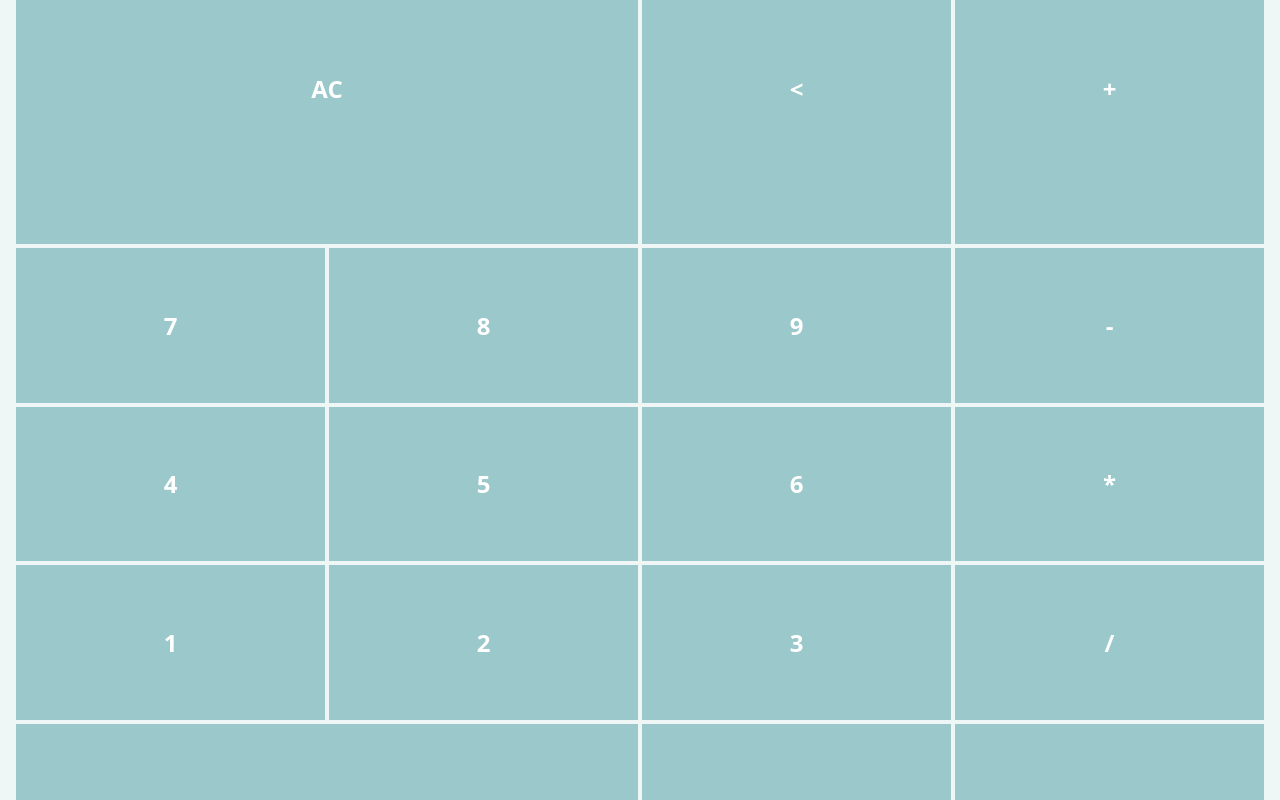
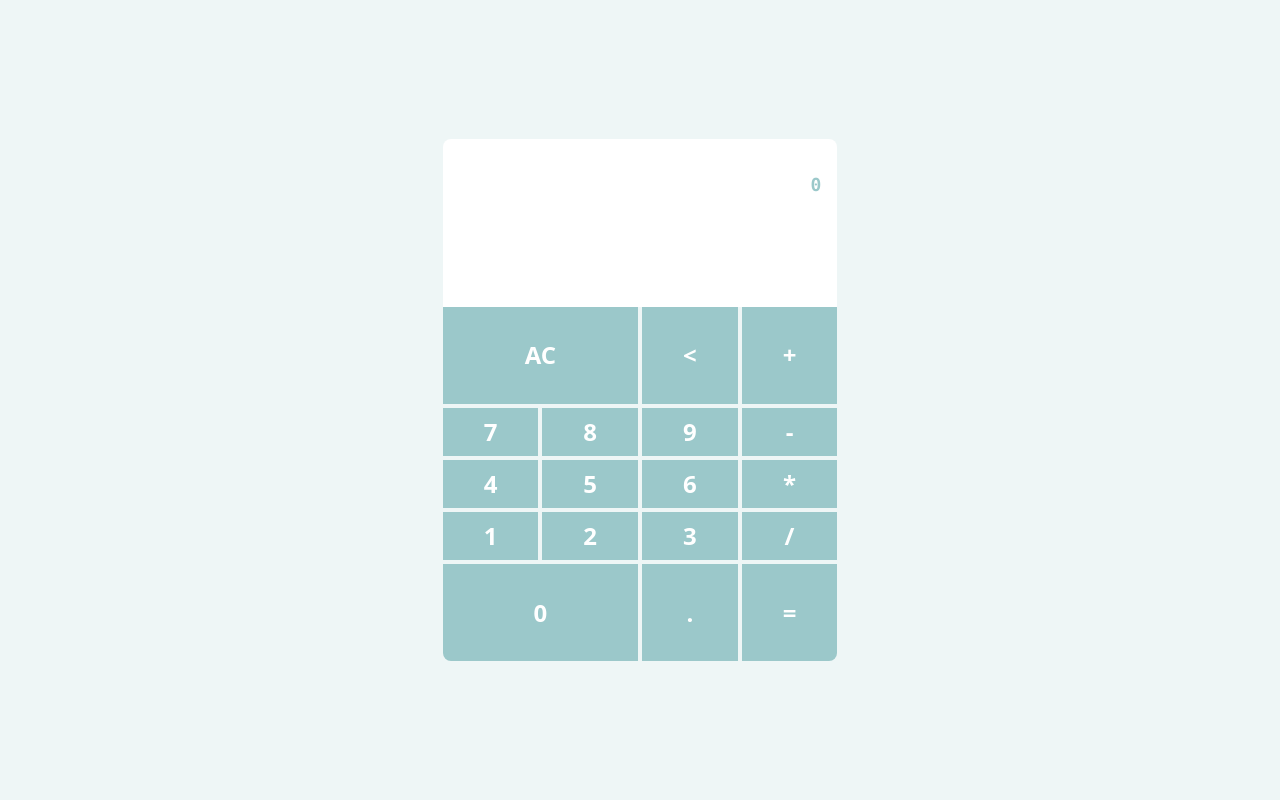
Before and after one commit to nguyencongcuong/calculator, a React (Create React App) app: page / in a window 1280 px wide. Shown: the top 800 px of the page. Built offline with nearby package versions, Linux system fonts and the light colour scheme.

Commit message:
updated: style

```diff
--- a/src/components/Screen.js
+++ b/src/components/Screen.js
@@ -3,22 +3,23 @@ import { useSelector } from "react-redux"
 
 function Operator() {
     const operator = useSelector(state => state.operator)
-
-
     return (
-        <span
+        <div
             id="display"
             style={{ color: "#9bc8ca" }}
-            className="text-lg h-10">
-            {operator}
-        </span>
+            className="flex flex-wrap text-lg h-10">
+            <span className="block w-full overflow-scroll scrollbar--removed">{operator}</span>
+        </div>
     )
 }
 
 function Result() {
     const result = useSelector(state => state.result)
     return (
-        <span className="text-4xl font-bold text-gray-800 h-16">{result}</span>
+        <span
+            className="text-4xl font-bold text-gray-800 h-16">
+            <span className="block w-full overflow-scroll scrollbar--removed">{result}</span>
+        </span>
     )
 }
 
--- a/src/index.css
+++ b/src/index.css
@@ -2,7 +2,15 @@
 @tailwind components;
 @tailwind utilities;
 
-body { @apply bg-cyan-100 h-screen }
+body { @apply bg-cyan-100 h-screen md:w-1/3 md:mx-auto }
 #root { @apply h-screen flex flex-col justify-center items-center }
 #clear { @apply bg-cyan-900 col-span-2 }
 #zero { @apply col-span-2 }
+.scrollbar--removed {
+    overflow-y: scroll;
+    scrollbar-width: none;
+    -ms-overflow-style: none;
+}
+.scrollbar--removed::-webkit-scrollbar {
+    display: none;
+}
```
